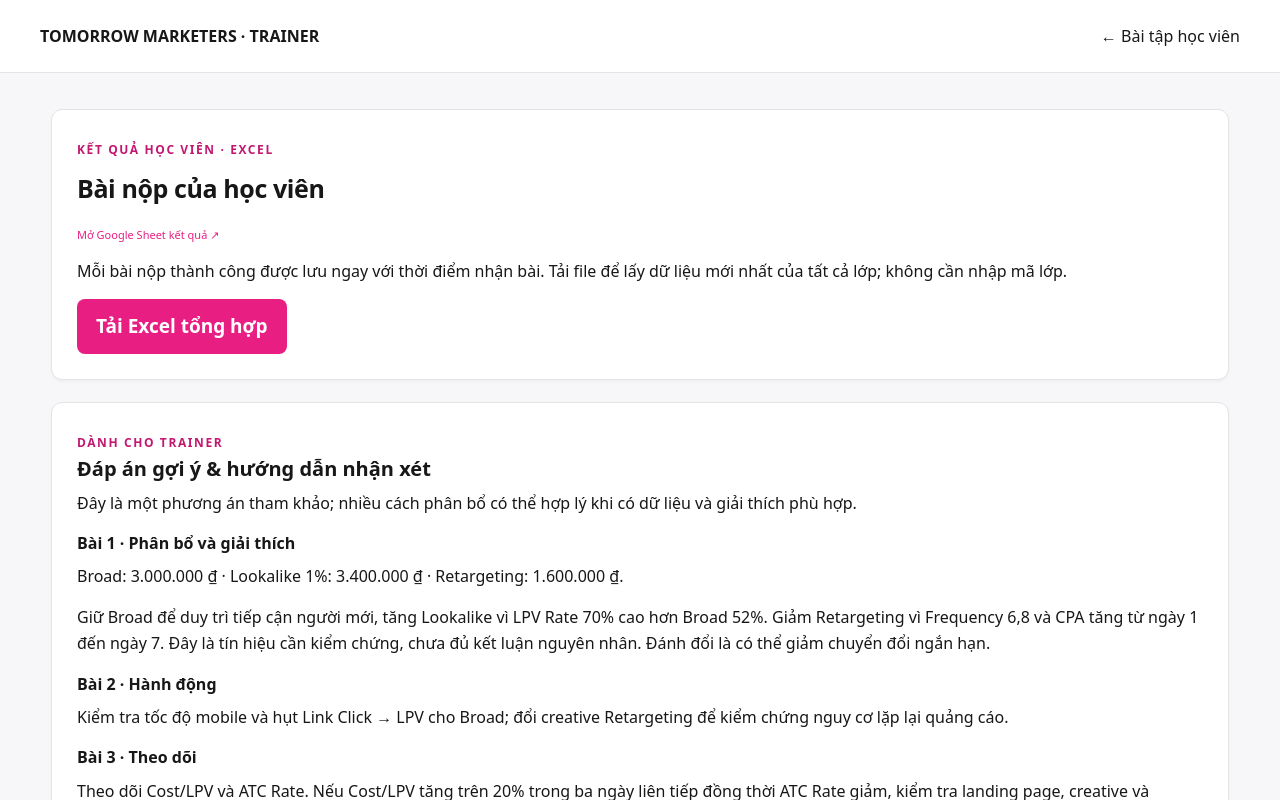
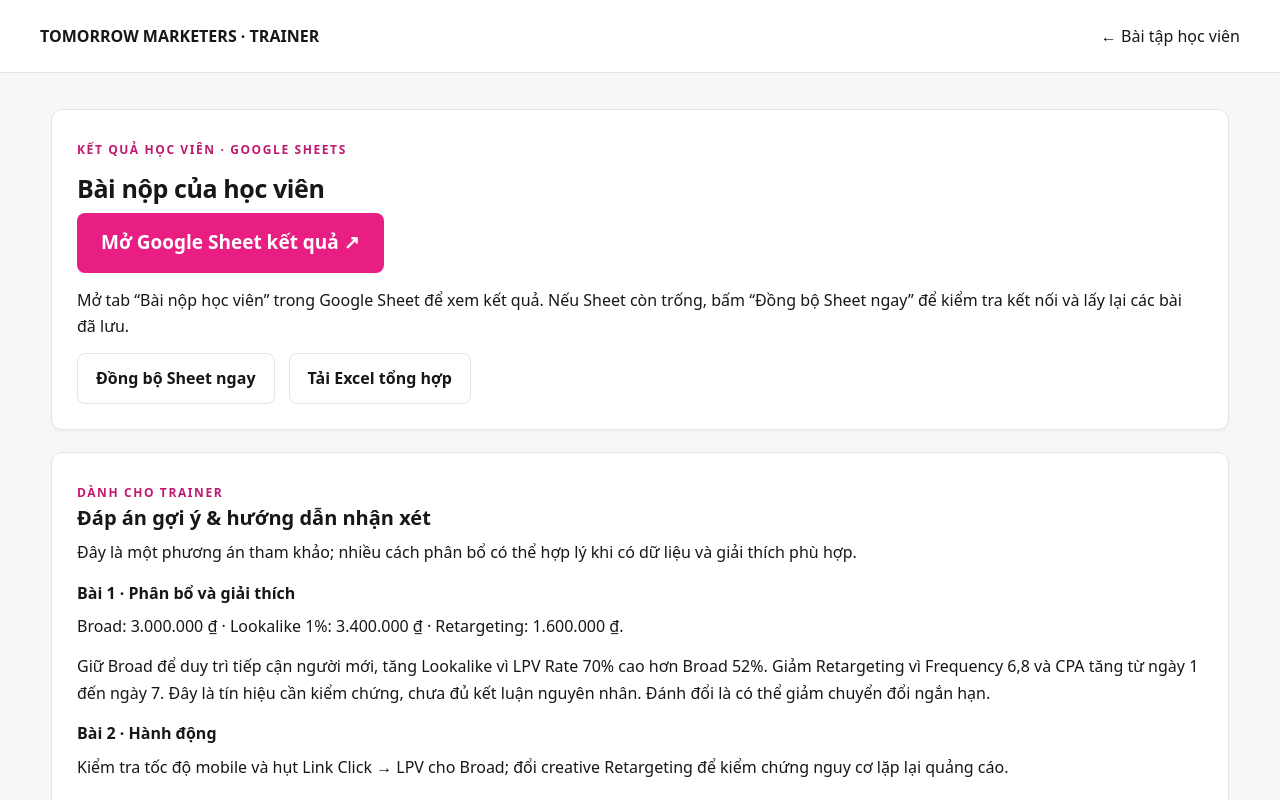
Before and after one commit to maitp21896/DP---B-i-t-p-bu-i-3, a Next.js app: page /trainer in a window 1280 px wide. Shown: the top 800 px of the page. Built offline with nearby package versions, Linux system fonts and the light colour scheme.

Commit message:
Promote Google Sheet action and expose manual sync diagnostics

```diff
--- /dev/null
+++ b/app/api/trainer/sheets/route.ts
@@ -0,0 +1,25 @@
+import { notifyGoogleSheets } from "@/lib/google-sheets";
+import { checkOrigin, failure } from "@/lib/submissions/http";
+export const runtime = "nodejs";
+export const dynamic = "force-dynamic";
+export async function POST(request: Request) {
+  try {
+    checkOrigin(request);
+    const status = await notifyGoogleSheets();
+    const message =
+      status === "synced"
+        ? "Đã đồng bộ. Mở Google Sheet và chọn tab “Bài nộp học viên”; mỗi bài đã nộp thành công là một dòng."
+        : status === "not-configured"
+          ? "Vercel chưa có GOOGLE_SHEETS_WEBHOOK_URL. Thêm URL Apps Script vào Environment Variables của Production, Save rồi Redeploy."
+          : "Google Sheet chưa xác nhận đồng bộ. Trong Apps Script, chạy hàm syncNow và xem Nhật ký thực thi để biết lỗi. Kiểm tra Web app được triển khai Execute as: Me, Who has access: Anyone và URL kết thúc /exec.";
+    return Response.json(
+      { status, message },
+      {
+        status: status === "synced" ? 200 : 503,
+        headers: { "Cache-Control": "no-store" },
+      },
+    );
+  } catch (e) {
+    return failure(e);
+  }
+}
--- a/app/globals.css
+++ b/app/globals.css
@@ -1761,3 +1761,32 @@ button:not(.secondary):not(.text-button):not(.nav):not(.progress > button):not(
     background: var(--card);
   }
 }
+
+.primary-link {
+  display: inline-flex;
+  align-items: center;
+  justify-content: center;
+  padding: 14px 24px;
+  border-radius: 8px;
+  background: var(--primary);
+  color: var(--card);
+  font-size: 19px;
+  font-weight: 700;
+}
+.primary-link:hover {
+  background: var(--primary-dark);
+}
+.primary-link:focus-visible {
+  outline: 3px solid var(--accent);
+  outline-offset: 3px;
+}
+.trainer-sheet-actions {
+  display: flex;
+  flex-wrap: wrap;
+  align-items: center;
+  gap: 14px;
+}
+.trainer-sheet-actions [role="alert"],
+.trainer-sheet-actions [role="status"] {
+  flex-basis: 100%;
+}
--- a/app/trainer/page.tsx
+++ b/app/trainer/page.tsx
@@ -5,6 +5,23 @@ export default function Trainer() {
   const [busy, setBusy] = useState(false);
   const [error, setError] = useState("");
   const [done, setDone] = useState(false);
+  const [syncing, setSyncing] = useState(false);
+  const [syncMessage, setSyncMessage] = useState("");
+  async function syncSheet() {
+    setSyncing(true);
+    setSyncMessage("");
+    try {
+      const response = await fetch("/api/trainer/sheets", { method: "POST" });
+      const data = await response.json();
+      setSyncMessage(
+        data.message || data.error || "Chưa kiểm tra được kết nối.",
+      );
+    } catch {
+      setSyncMessage("Không kết nối được máy chủ. Thử lại sau.");
+    } finally {
+      setSyncing(false);
+    }
+  }
   async function download() {
     setBusy(true);
     setError("");
@@ -44,11 +61,11 @@ export default function Trainer() {
       </header>
       <main>
         <section className="card">
-          <span className="eyebrow">KẾT QUẢ HỌC VIÊN · EXCEL</span>
+          <span className="eyebrow">KẾT QUẢ HỌC VIÊN · GOOGLE SHEETS</span>
           <h1>Bài nộp của học viên</h1>
           <p>
             <a
-              className="trainer-back"
+              className="primary-link"
               href="https://docs.google.com/spreadsheets/d/1k7wdWHJbV7jmlDH1cadgvVNpcYUN_5z1s1rzy7whj3s/edit"
               target="_blank"
               rel="noreferrer"
@@ -57,11 +74,19 @@ export default function Trainer() {
             </a>
           </p>
           <p>
-            Mỗi bài nộp thành công được lưu ngay với thời điểm nhận bài. Tải
-            file để lấy dữ liệu mới nhất của tất cả lớp; không cần nhập mã lớp.
+            Mở tab “Bài nộp học viên” trong Google Sheet để xem kết quả. Nếu
+            Sheet còn trống, bấm “Đồng bộ Sheet ngay” để kiểm tra kết nối và lấy
+            lại các bài đã lưu.
           </p>
-          <>
-            <button onClick={download} disabled={busy}>
+          <div className="trainer-sheet-actions">
+            <button
+              className="secondary"
+              onClick={syncSheet}
+              disabled={syncing}
+            >
+              {syncing ? "Đang đồng bộ Sheet…" : "Đồng bộ Sheet ngay"}
+            </button>
+            <button className="secondary" onClick={download} disabled={busy}>
               {busy ? "Đang tạo file Excel…" : "Tải Excel tổng hợp"}
             </button>
             {error && (
@@ -75,7 +100,12 @@ export default function Trainer() {
                 mới.
               </p>
             )}
-          </>
+          </div>
+          {syncMessage && (
+            <p role="status" className="notice">
+              {syncMessage}
+            </p>
+          )}
         </section>
         <section className="card">
           <span className="eyebrow">DÀNH CHO TRAINER</span>
```
